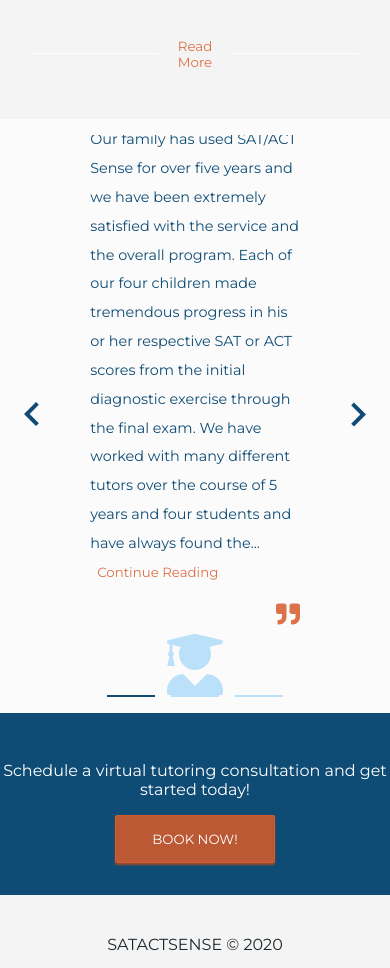
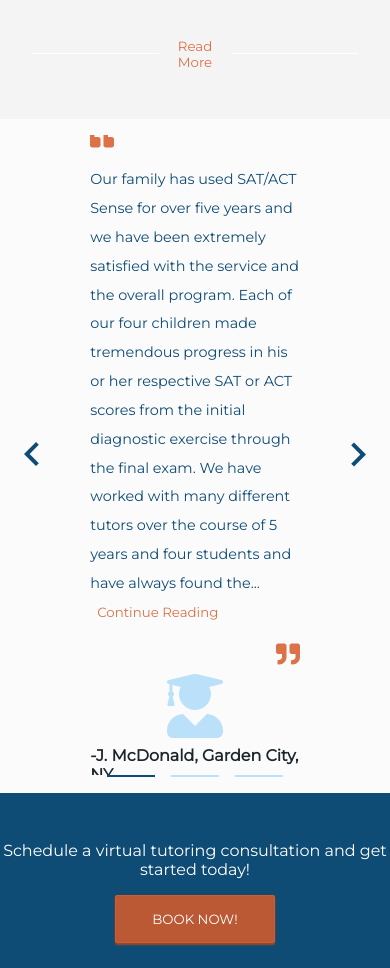
Before and after one commit to AlexShiresRoth/satactsense, a React (Create React App) app: page / in a window 390 px wide. Shown: the part 2221-3189 px from the top of the page. Built offline with nearby package versions, Linux system fonts and the light colour scheme; grey boxes are pictures that could not be loaded; a web font is replaced by a local one.

Commit message:
fix up testimonials

```diff
--- a/src/components/testimonials/Testimonials.module.scss
+++ b/src/components/testimonials/Testimonials.module.scss
@@ -211,7 +211,7 @@
 				flex-direction: column;
 				justify-content: center;
 				align-items: center;
-				min-height: 35rem;
+				min-height: 40rem;
 				overflow: hidden;
 				& .testimonial {
 					& .col {
```
